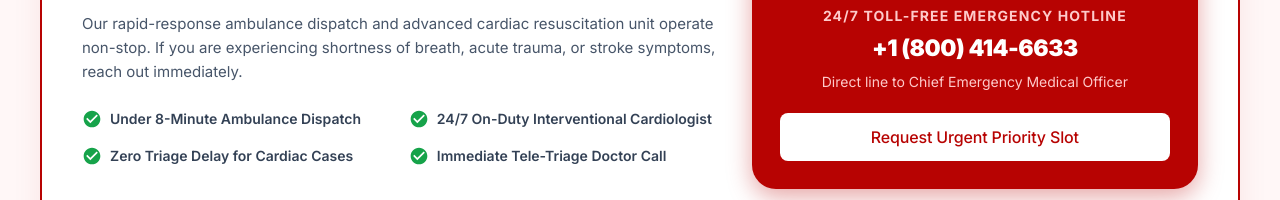
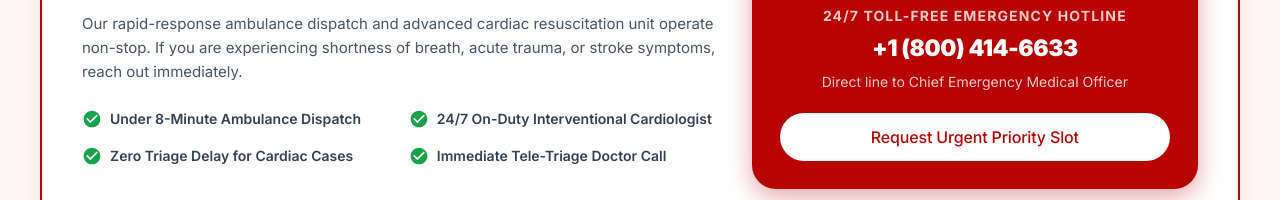
Before and after one commit to brightinterface791-prog/G-One, a React (Vite) app: page / in a window 1280 px wide. Shown: the part 2859-3059 px from the top of the page. Built offline with nearby package versions, Linux system fonts and the light colour scheme; a web font is replaced by a local one.

Commit message:
Unify MUI button select and text field geometry with pill-style Tailwind controls

```diff
--- a/src/theme/theme.ts
+++ b/src/theme/theme.ts
@@ -194,7 +194,7 @@ let theme = createTheme({
           fontFamily: FONT_DISPLAY,
           fontSize: '16px',
           fontWeight: 500,
-          borderRadius: 8,
+          borderRadius: 9999,
           padding: '9px 18px',
           boxShadow: 'none',
           textTransform: 'none',
@@ -224,12 +224,12 @@ let theme = createTheme({
         sizeSmall: {
           fontSize: '15px',
           padding: '5px 13px',
-          borderRadius: 6,
+          borderRadius: 9999,
         },
         sizeLarge: {
           fontSize: '17px',
           padding: '12px 24px',
-          borderRadius: 8,
+          borderRadius: 9999,
         },
       },
     },
@@ -287,10 +287,10 @@ let theme = createTheme({
     MuiOutlinedInput: {
       styleOverrides: {
         root: {
-          borderRadius: 12,
+          borderRadius: 9999,
           fontSize: '16px',
           fontWeight: 400,
-          minHeight: 48,
+          minHeight: 44,
           backgroundColor: '#ffffff',
           '&.Mui-disabled': { backgroundColor: '#f7f5f4' },
           transition: 'border-color 0.15s ease, box-shadow 0.15s ease',
@@ -303,7 +303,7 @@ let theme = createTheme({
           },
           '&.Mui-focused fieldset': {
             borderColor: '#64748b',
-            borderWidth: '1.5px',
+            borderWidth: '1px',
           },
           '&.Mui-focused': {
             boxShadow: '0 0 0 4px rgba(100, 116, 139, 0.10)',
@@ -388,7 +388,7 @@ let theme = createTheme({
     MuiSelect: {
       styleOverrides: {
         root: {
-          borderRadius: 12,
+          borderRadius: 9999,
           fontSize: '16px',
           fontWeight: 400,
           backgroundColor: '#ffffff',
```
